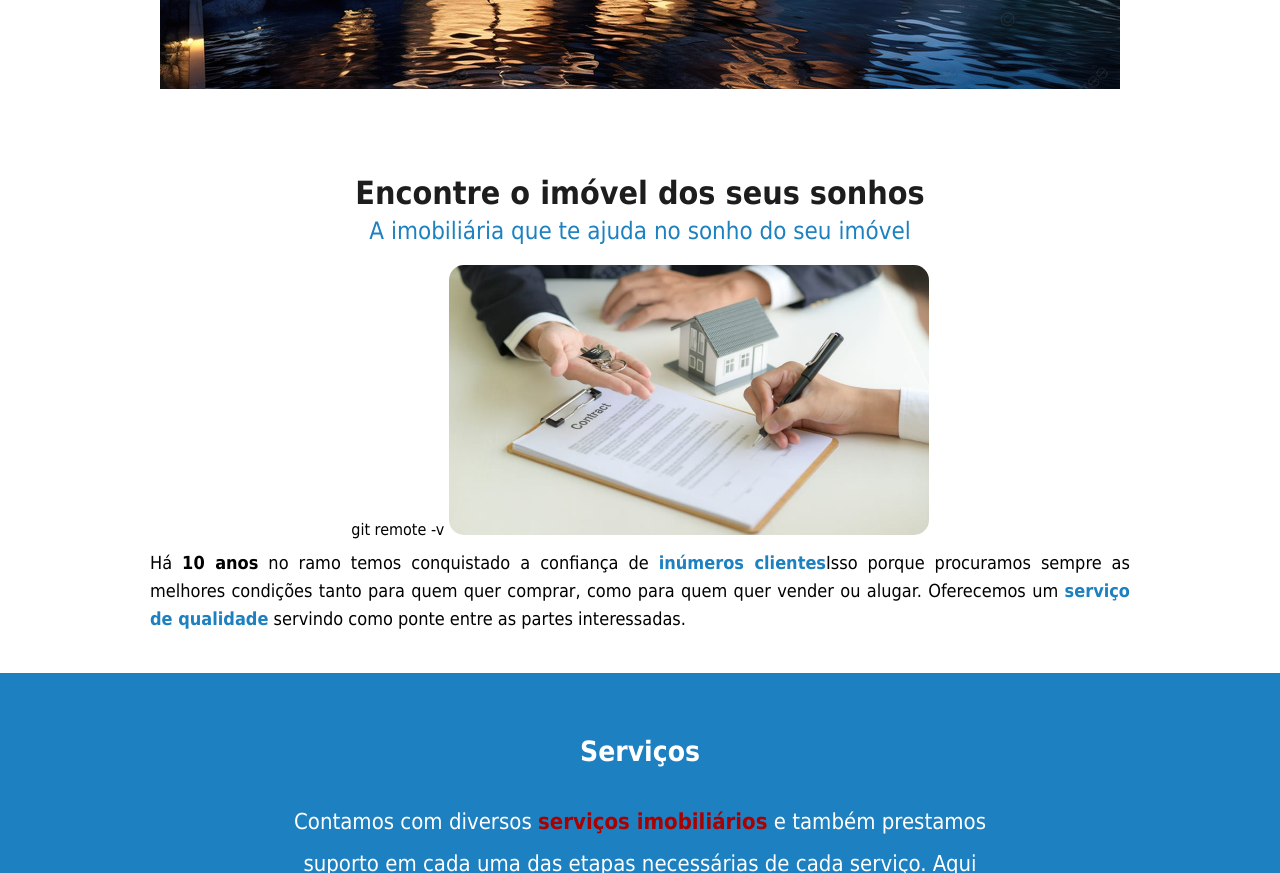
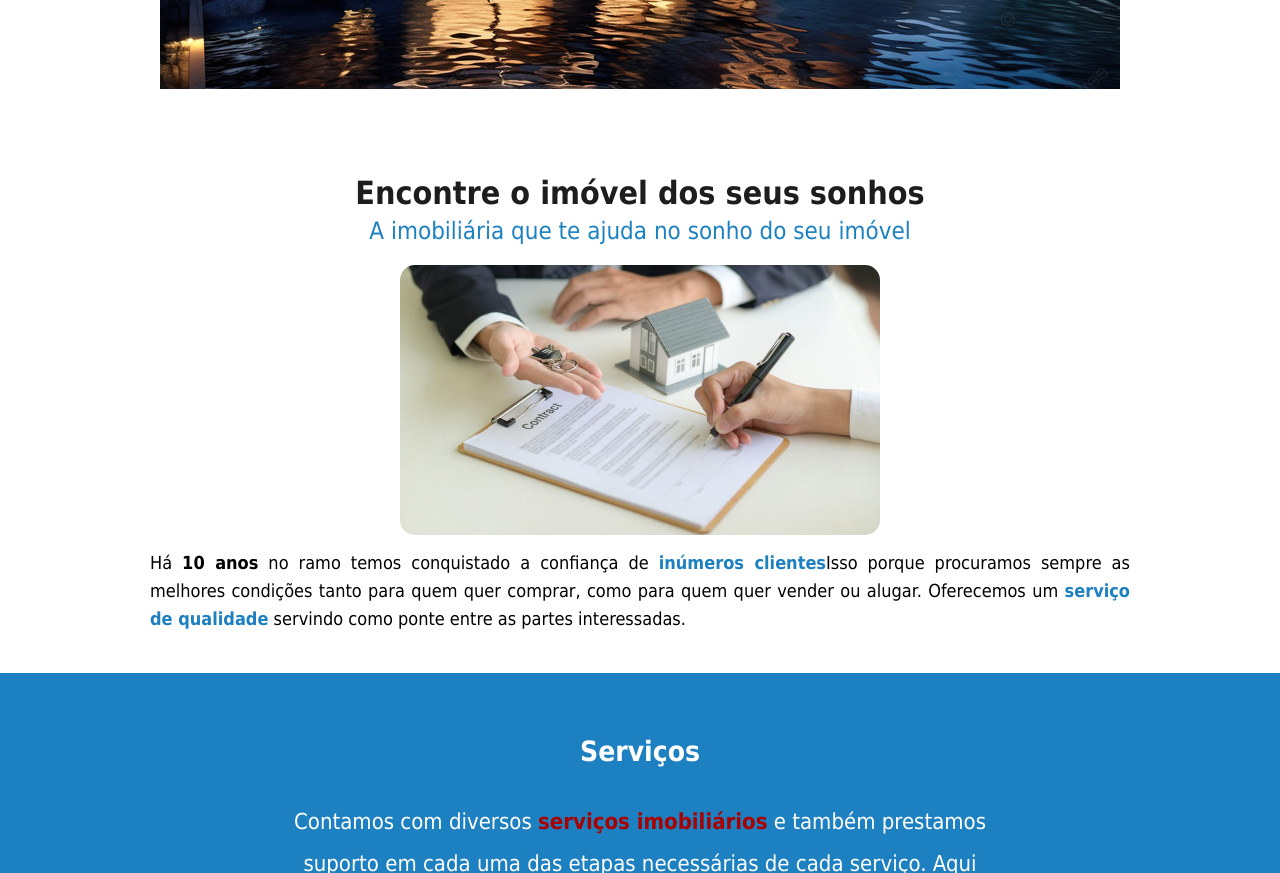
Before and after one commit to Luaalves90/IMOBILIARIA-SANTOS, a plain HTML site: page index.html in a window 1280 px wide. Shown: the part 700-1573 px from the top of the page. Drawn offline with Linux system fonts and the light colour scheme.

Commit message:
Minhas alterações em index.html

```diff
--- a/index.html
+++ b/index.html
@@ -23,7 +23,6 @@
     <div id="sobre" class="secao">
         <h1> Encontre o imóvel dos seus sonhos</h1>
         <h2>A imobiliária que te ajuda no sonho do seu imóvel</h2>
-        git remote -v
         <img class="imagem" src="img/imovel-assinatura.jpg" alt="Assinatura de imóvel">
         <p class="paragrafo paragrafo-sobre">
             Há <span>10 anos</span> no ramo temos conquistado a confiança de <span class="texto-azul">inúmeros clientes</span>Isso porque procuramos sempre as melhores condições tanto para quem quer comprar, como para quem quer vender ou alugar. Oferecemos um <span class="texto-azul">serviço de qualidade</span> servindo como ponte entre as partes interessadas.
```
